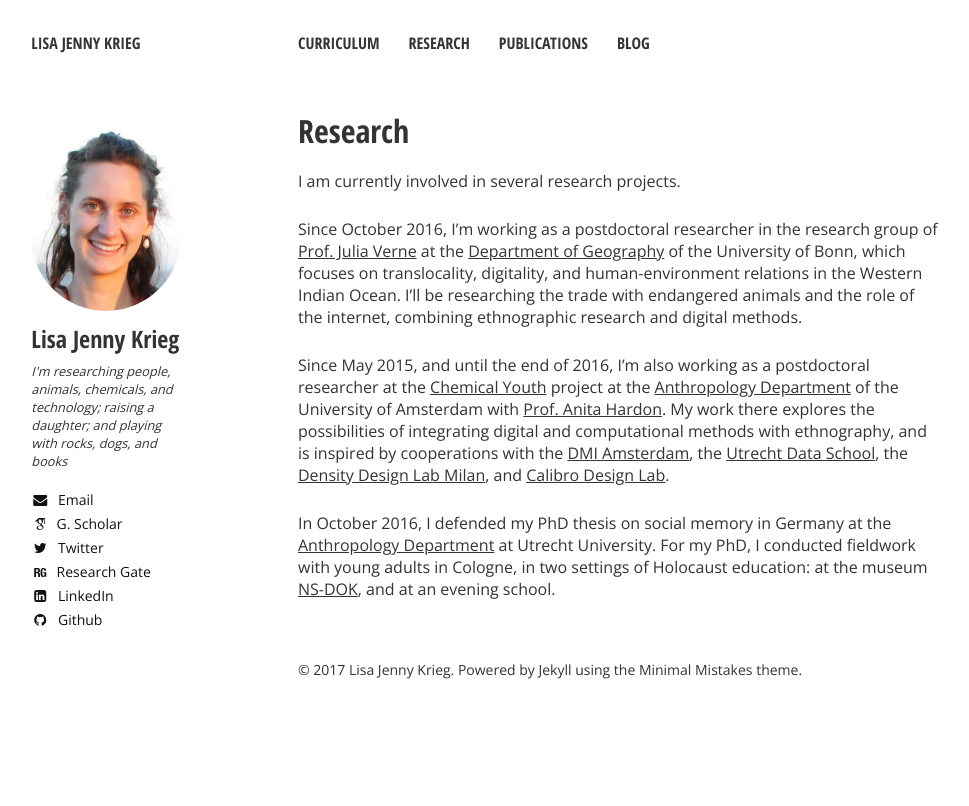
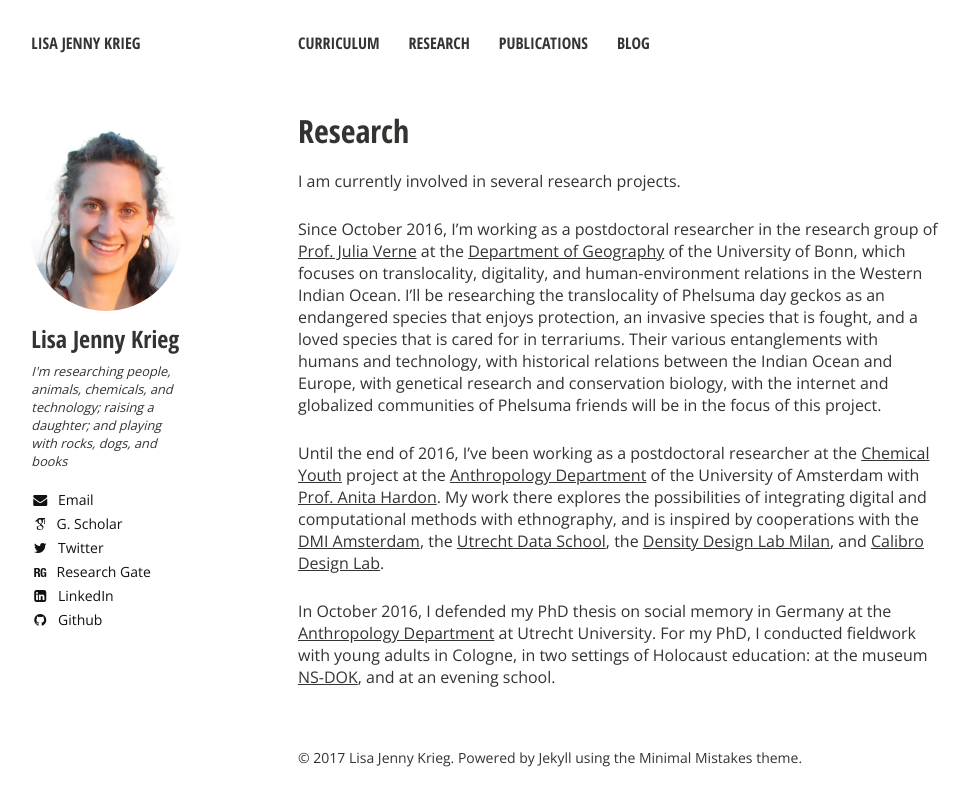
Before and after one commit to lisajennykrieg/lisajennykrieg.github.io, a Jekyll site: the page built from research.md, in a window 1280 px wide. Shown: the top 806 px of the page, without its empty margins (22-991 px from the left). Built offline with Jekyll 4.4.1, drawn with Linux system fonts in a browser that asks for light colours; nearby versions of some CDN libraries.

Commit message:
update research

```diff
--- a/research.md
+++ b/research.md
@@ -13,10 +13,13 @@ I am currently involved in several research projects.
 Since October 2016, I'm working as a postdoctoral researcher in the research group of [Prof. Julia Verne][verne]
 at the [Department of Geography][geobonn] of the University of Bonn, which focuses on translocality, digitality,
 and human-environment relations in the
-Western Indian Ocean. I'll be researching the trade with endangered animals
-and the role of the internet, combining ethnographic research and digital methods.
+Western Indian Ocean. I'll be researching the translocality of Phelsuma day geckos as an endangered species that enjoys
+protection, an invasive species that is fought, and a loved species that is cared for in terrariums.
+Their various entanglements with humans and technology, with historical relations between the Indian Ocean and Europe,
+with genetical research and conservation biology, with the internet and globalized communities of Phelsuma friends
+will be in the focus of this project.
 
-Since May 2015, and until the end of 2016, I'm also working as a postdoctoral researcher at the [Chemical Youth][chem]
+Until the end of 2016, I've been working as a postdoctoral researcher at the [Chemical Youth][chem]
 project at the [Anthropology Department][uvaanthro] of the University of Amsterdam with [Prof. Anita Hardon][anita].
 My work there explores the possibilities of integrating digital and computational methods
 with ethnography, and is inspired by cooperations with the [DMI Amsterdam][dmi], the [Utrecht Data School][uds],
```
Also changed, not shown: index.md (+2 -2 lines).
